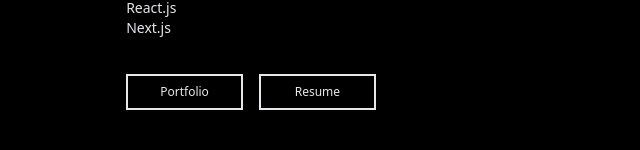
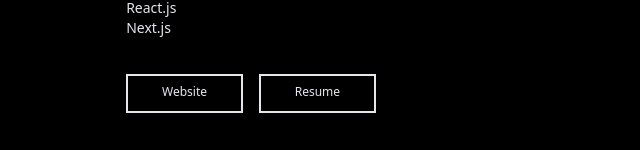
Before and after one commit to sina-byn/Crypto-Watcher, a Next.js app: page /developer in a window 1280 px wide. Shown: the part 782-932 px from the top of the page, without its empty margins (389-1029 px from the left). Built offline with nearby package versions, Linux system fonts and the light colour scheme.

Commit message:
main: DeveloperInfo updated

```diff
--- a/components/DeveloperInfo.tsx
+++ b/components/DeveloperInfo.tsx
@@ -36,16 +36,16 @@ const DeveloperInfo: FC = () => {
         </div>
         <div className='flex w-full gap-x-4 mt-6 mb-10'>
           <a
-            className='w-full text-xs text-center text-gray-200 border-2 border-gray-200 py-2 mx-auto hover:bg-gray-100 hover:bg-opacity-25'
-            href='https://sina-byn.github.io/My-Portfolio/about-me.html'
+            className='w-full text-xs text-center text-gray-200 border-2 border-gray-200 pt-2 pb-[0.7rem] mx-auto hover:bg-gray-100 hover:bg-opacity-25'
+            href='https://sina-bayan.netlify.app/'
             target='_blank'
             rel="noreferrer"
           >
-            Portfolio
+            Website
           </a>
           <a
-            className='w-full text-xs text-center text-gray-200 border-2 border-gray-200 py-2 mx-auto hover:bg-gray-100 hover:bg-opacity-25'
-            href='/sina-bayandorian.pdf'
+            className='w-full text-xs text-center text-gray-200 border-2 border-gray-200 pt-2 pb-[0.7rem] mx-auto hover:bg-gray-100 hover:bg-opacity-25'
+            href='https://sina-bayan.netlify.app/uploads/sina-bayandorian.pdf'
             download
           >
             Resume
```
Also changed, not shown: components/CoinModal.tsx (line endings or trailing spaces).
